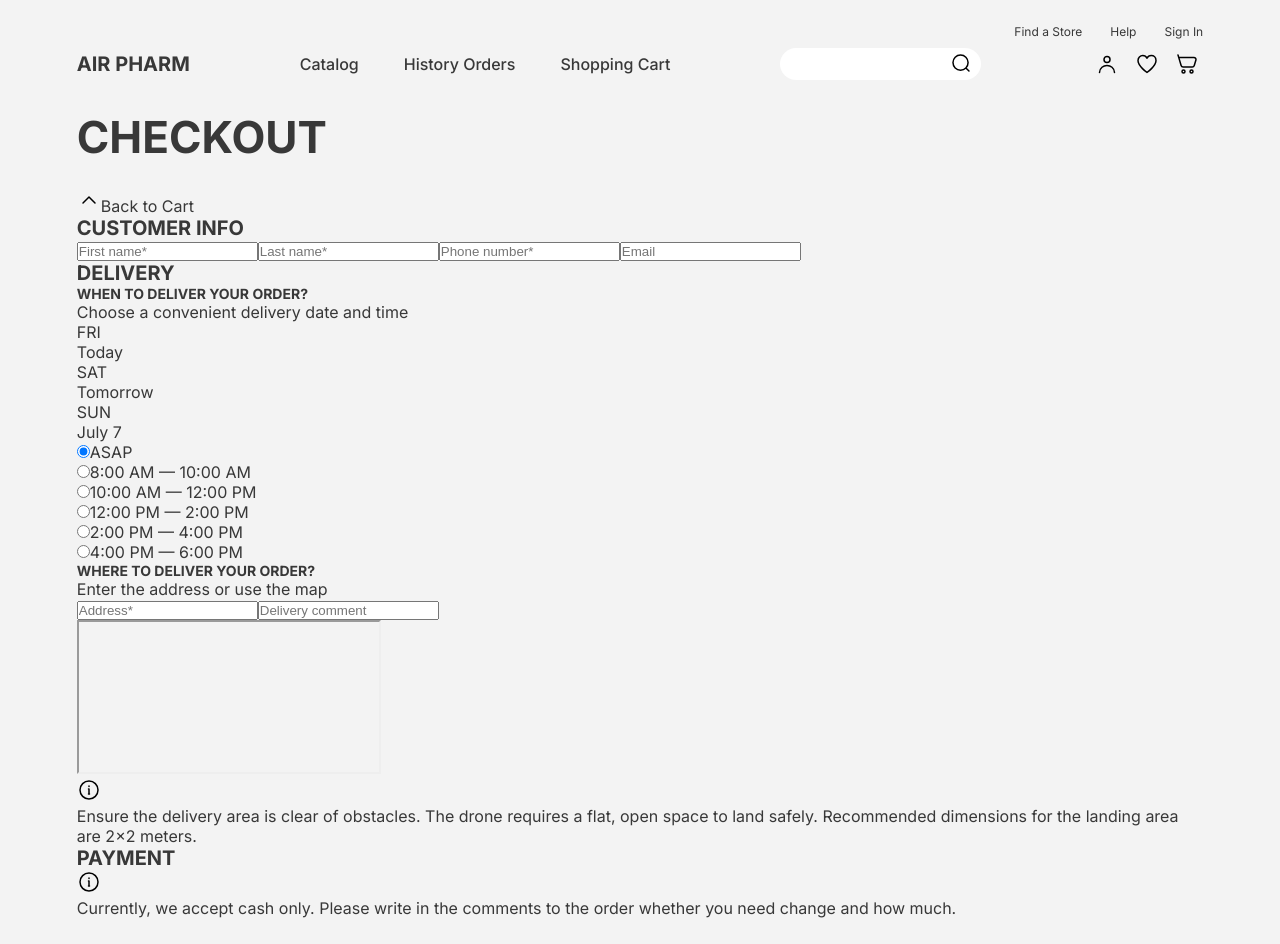
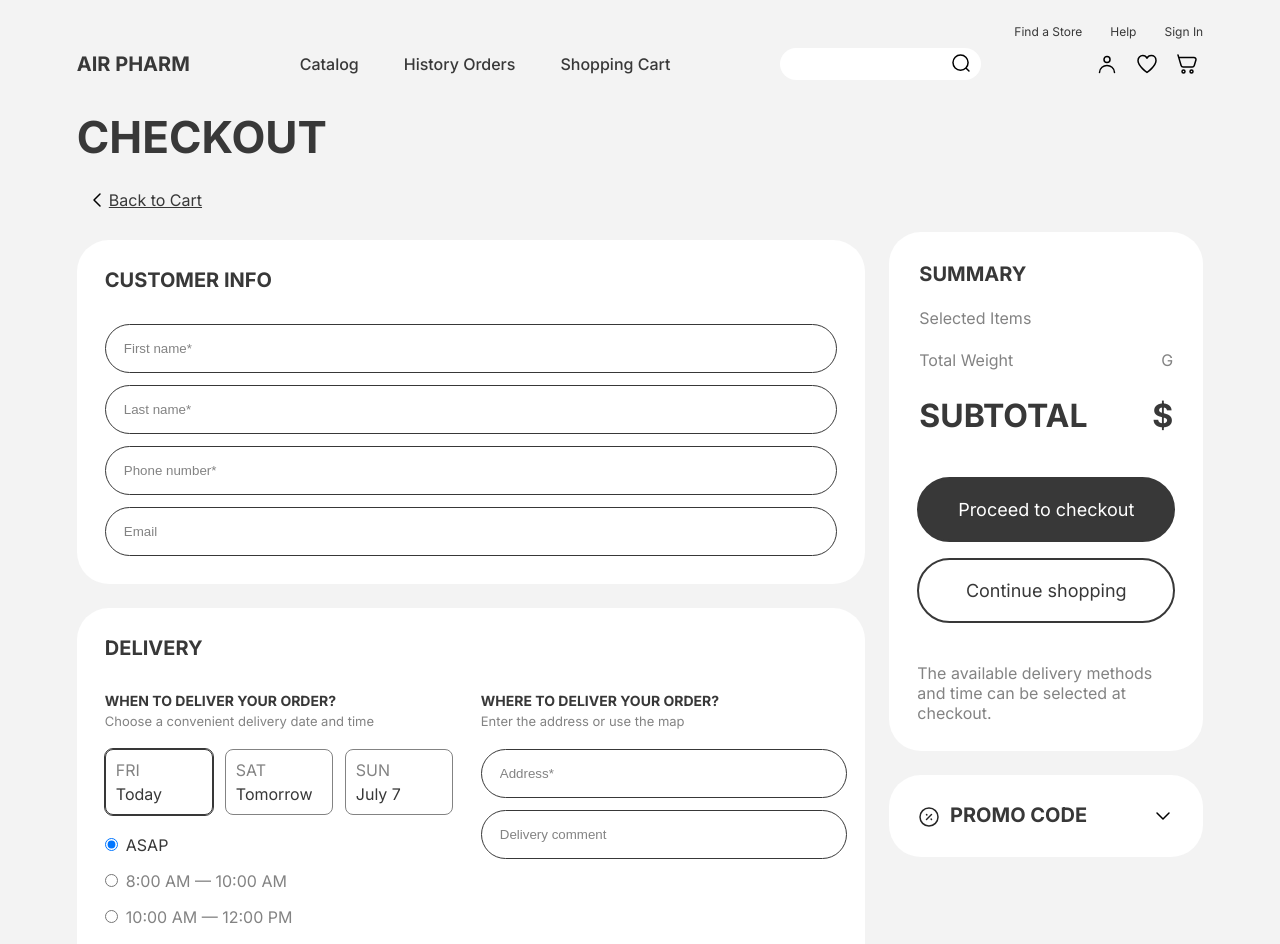
Before and after one commit to kaktusGr/DRONE-PHARMACY, a React (Create React App) app: page /#/checkout in a window 1280 px wide. Shown: the top 944 px of the page. Built offline with nearby package versions, Linux system fonts and the light colour scheme; no server answers.

Commit message:
Style: Add new file for styling page Checkout

```diff
--- a/src/style.css
+++ b/src/style.css
@@ -6,6 +6,7 @@
 @import url(/src/styles/product-card.css);
 @import url(/src/styles/filters.css);
 @import url(/src/styles/shopping-cart.css);
+@import url(/src/styles/checkout.css);
 
 :root {
     --white: #FFFFFF;
--- /dev/null
+++ b/src/styles/checkout.css
@@ -0,0 +1,180 @@
+.checkout {
+    &>a {
+        margin-bottom: 24px;
+    }
+
+    & form {
+        display: flex;
+        flex-direction: column;
+        gap: 12px;
+
+        & input {
+            display: block;
+            width: 100%;
+            border: 1px solid var(--dark-grey);
+            border-radius: 100px;
+            color: var(--dark-grey);
+            padding: 16px 18px;
+
+            &::placeholder {
+                color: var(--grey);
+            }
+
+            &:focus {
+                outline: 1px solid var(--dark-grey);
+            }
+        }
+    }
+
+    & .attention {
+        display: flex;
+        gap: 10px;
+        align-items: flex-start;
+        background-color: #EFEFEF;
+        padding: 12px;
+        border-radius: 12px;
+    }
+
+    &>div {
+        display: flex;
+        justify-content: space-between;
+        gap: 24px;
+
+        & .checkout-details {
+            display: flex;
+            flex-direction: column;
+            gap: 24px;
+            width: 70%;
+
+            & a {
+                text-decoration: underline;
+
+                & img {
+                    transform: rotate(-90deg);
+                    vertical-align: middle;
+                    margin: 0 0 4px 8px;
+                }
+            }
+        }
+
+        & .checkout-summary {
+            display: flex;
+            flex-direction: column;
+            gap: 24px;
+
+            & .cart-summary {
+                max-width: 408px;
+                height: auto;
+            }
+
+            & .promo-code {
+                background-color: var(--white);
+                padding: 28px;
+                border-radius: 32px;
+
+                & div {
+                    display: flex;
+                    justify-content: space-between;
+                    cursor: pointer;
+
+                    & h3 img {
+                        vertical-align: middle;
+                        margin-right: 4px;
+                    }
+                }
+
+                & form {
+                    margin-top: 20px;
+                }
+            }
+        }
+    }
+}
+
+.checkout-customer,
+.checkout-delivery,
+.checkout-payment {
+    display: flex;
+    flex-direction: column;
+    gap: 32px;
+    background-color: var(--white);
+    padding: 28px;
+    border-radius: 32px;
+}
+
+.checkout-delivery {
+    & .delivery-inputs {
+        display: flex;
+        justify-content: space-between;
+        gap: 28px;
+
+        & div:is(#when, #where) {
+            display: flex;
+            flex-direction: column;
+            gap: 20px;
+            width: 50%;
+
+            &>div>p {
+                margin-top: 4px;
+                font-size: 13px;
+                color: var(--grey);
+            }
+
+            & .delivery-dates {
+                display: flex;
+                gap: 12px;
+
+                & .date {
+                    border: 1px solid var(--grey);
+                    border-radius: 8px;
+                    padding: 10px;
+                    width: 108px;
+                    cursor: pointer;
+
+                    &.active {
+                        border: 1px solid var(--dark-grey);
+                        outline: 1px solid var(--dark-grey);
+                    }
+
+                    & p:first-child {
+                        color: var(--grey);
+                        margin-bottom: 4px;
+                    }
+                }
+            }
+
+            & .delivery-times li {
+                margin-bottom: 16px;
+                color: var(--grey);
+
+                &:last-child {
+                    margin-bottom: 0;
+                }
+
+                & label {
+                    margin-left: 8px;
+                }
+
+                & input {
+                    cursor: pointer;
+                }
+
+                &:has(input:checked) {
+                    color: var(--dark-grey);
+                }
+            }
+
+            & .map {
+                width: 378px;
+                height: 240px;
+
+                & iframe {
+                    border: 1px solid var(--white);
+                    border-radius: 32px;
+                    height: 100%;
+                    width: 100%;
+                }
+            }
+        }
+    }
+}
```
